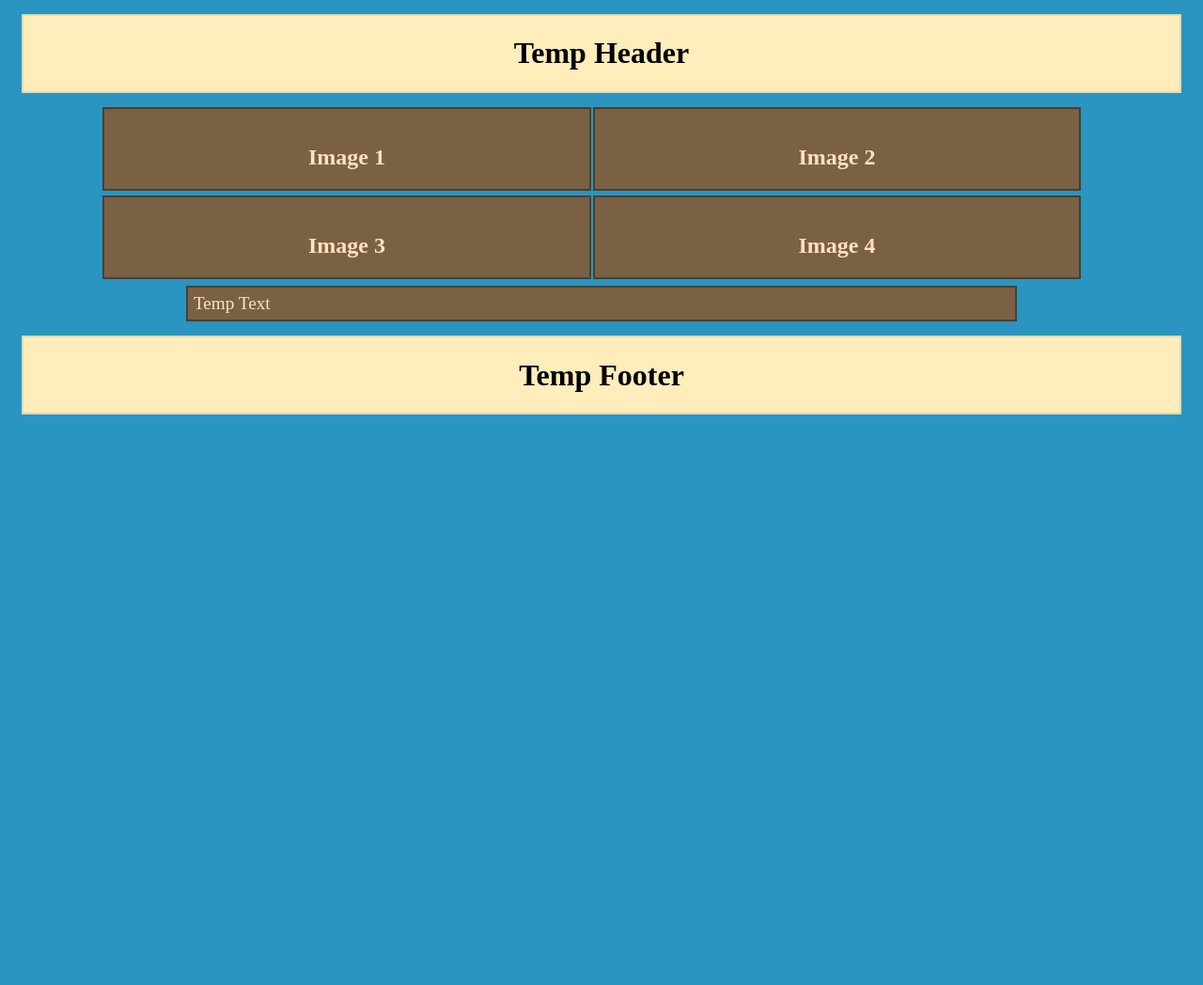
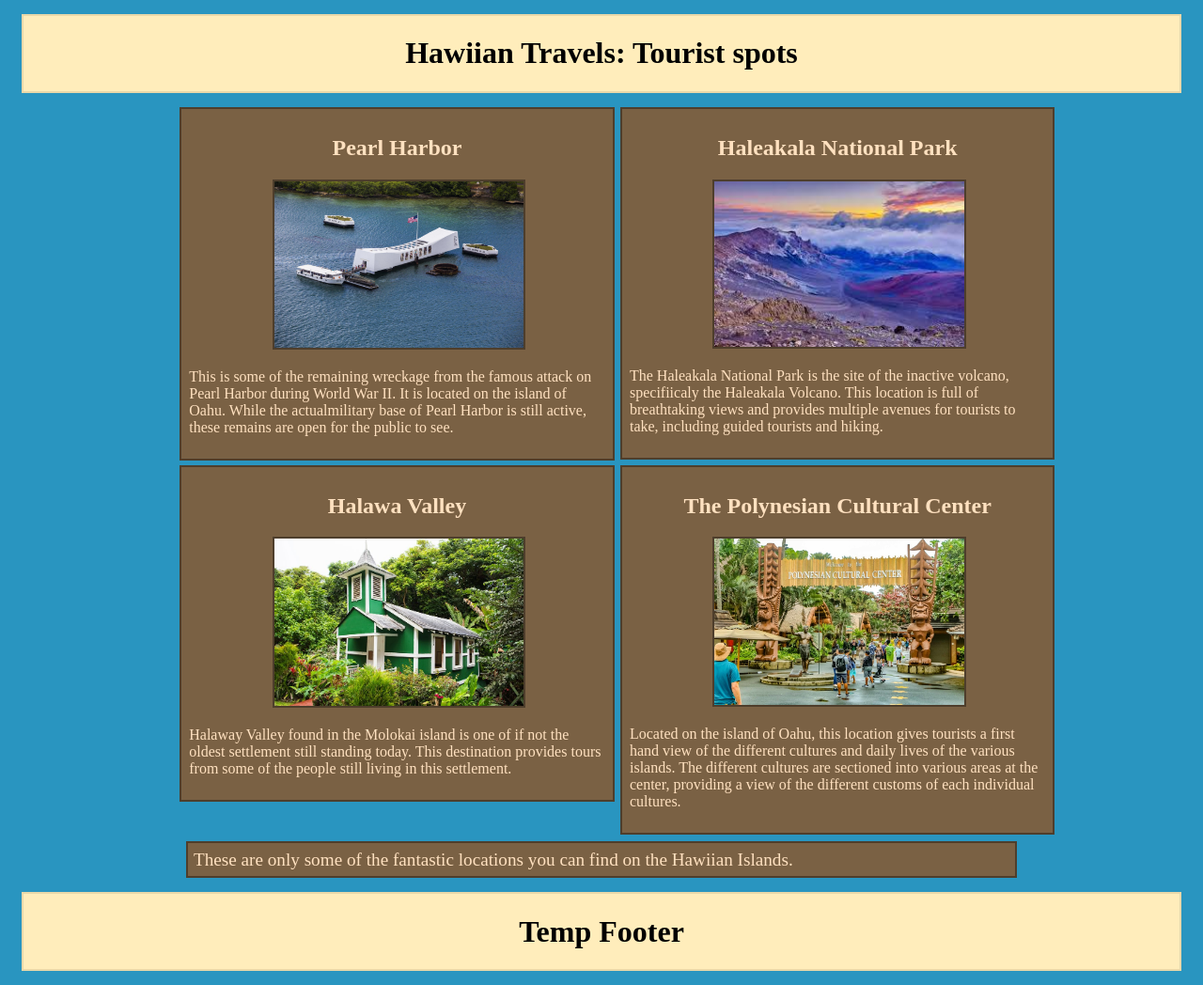
Before and after one commit to Fitzy23/responsivetravelassignment, a plain HTML site: page index.html in a window 1280 px wide. Shown: the whole page at 94% size. Before the commit the page ends 800 px from the top, so only its background shows below. Drawn offline with Linux system fonts and the light colour scheme.

Commit message:
added all comments on style.css, added/fixed images, added all descriptions

```diff
--- a/index.html
+++ b/index.html
@@ -16,47 +16,69 @@
         <link rel="stylesheet" href="style.css">
 
     <!--Displays Title In Page Window-->
-        <title>Temp Title</title>
+        <title>Hawiian Travels</title>
 </head>
 
 <body>
     <!--Header Element-->
-        <header><h1>Temp Header</h1></header>
+        <header><h1>Hawiian Travels: Tourist spots</h1></header>
 
     <!--Image/Caption Column Elements-->
         <div class="capimgCollection">
             <!--Image/Captions 1-->
                 <section class="capimg1">
-                    <img src="img1.png" alt="" />
-                    <h2>Image 1</h2>
-                    <p></p>
+                    <h2>Pearl Harbor</h2>
+                    <img src="img1.jpg" alt="Pearl Harbor Image"/>
+                    <p>
+                        This is some of the remaining wreckage from the famous attack on Pearl Harbor during
+                        World War II. It is located on the island of Oahu. While the actualmilitary base of
+                        Pearl Harbor is still active, these remains are open for the public to see.
+                    </p>
                 </section>
 
             <!--Image/Captions 2-->
                 <section class="capimg2">
-                    <img src="img2.png" alt="" />
-                    <h2>Image 2</h2>
-                    <p></p>
+                    <h2>Haleakala National Park</h2>
+                    <img src="img2.jpg" alt="Haleakala National Park Image"/>
+                    <p>
+                        The Haleakala National Park is the site of the inactive volcano, specifiicaly
+                        the Haleakala Volcano. This location is full of breathtaking views
+                        and provides multiple avenues for tourists to take, including guided tourists
+                        and hiking.
+                    </p>
                 </section>
 
             <!--Image/Captions 3-->
                 <section class="capimg3">
-                    <img src="img3.png" alt="" />
-                    <h2>Image 3</h2>
-                    <p></p>
+                    <h2>Halawa Valley</h2>
+                    <img src="img3.jpg" alt="Halawa Valley Image" />
+                    <p>
+                        Halaway Valley found in the Molokai island is one of if not the oldest
+                        settlement still standing today. This destination provides tours from
+                        some of the people still living in this settlement.
+                    </p>
                 </section>
 
             <!--Image/Captions 4-->
                 <section class="capimg4">
-                    <img src="img4.png" alt="" />
-                    <h2>Image 4</h2>
-                    <p></p>
+                    <h2>The Polynesian Cultural Center</h2>
+                    <img src="img4.jpg" alt="Polynesian Cultural Center" />
+                    <p>
+                        Located on the island of Oahu, this location gives tourists
+                        a first hand view of the different cultures and daily lives of
+                        the various islands. The different cultures are sectioned into various
+                        areas at the center, providing a view of the different customs of each
+                        individual cultures.
+                    </p>
                 </section>
 
         </div>
 
     <!--Article Element-->
-        <article>Temp Text</article>
+        <article>
+            These are only some of the fantastic locations you can find
+            on the Hawiian Islands.
+        </article>
 
     <!--Footer Element-->
         <footer><h1>Temp Footer</h1></footer>
--- a/style.css
+++ b/style.css
@@ -8,7 +8,10 @@
 /* Main Styles */
     /*
         Heaeder Element
-        -
+        - Centers Text
+        - Changes Background Color
+        - Adds Solid Colored Border
+        - Changes Margins
     */
         header{
             text-align: center;
@@ -20,7 +23,10 @@
 
     /*
         Footer Element
-        -
+        - Centers Text
+        - Changes Background Color
+        - Adds Solid Colored Border
+        - Changes Margins
     */
         footer{
             text-align: center;
@@ -32,7 +38,7 @@
 
     /*
         HTML Element
-        -
+        - Changes Background Color
     */
         html{
             background-color: rgb(41, 149, 192);
@@ -40,7 +46,11 @@
 
     /*
         Article Element
-        -
+        - Adds Background Color
+        - Adds Solid Colored Border
+        - Changes Margins
+        - Changes Text Color
+        - Increases Font Size
     */
         article{
             background-color: rgb(122, 97, 68);
@@ -55,7 +65,18 @@
 
     /*
         CapImgCollection + Individual CapImg Elements
-        -
+        - Empty Content
+        - Changes Display To Table
+        - Clears Both
+
+        - Makes All Images Float
+        - Gives All Images A Width of 35%
+        - Changes Right Margin
+        - Adds Background Color
+        - Changes Bottom Margin
+        - Adds Padding
+
+        - Changes Left Margin
     */
         .capimgCollection:after {
             content: "";
@@ -65,26 +86,36 @@
 
         .capimg1, .capimg2, .capimg3, .capimg4 {
             float:left;
-            width:40%;
-            margin-right:2px;
+            width:35%;
+            margin-right:.5%;
             background-color: rgb(122, 97, 68);
             border: 2px solid rgb(78, 62, 44);
             color: rgb(255, 225, 192);
             margin-bottom: 5px;
-            padding-left: 5px;
-            padding-right: 5px;
+            padding: 8px;
         }
 
         .capimg1, .capimg3{
-            margin-left: 8%;
+            margin-left: 14.5%;
         }
 
     /*
         H2 Element
-        -
+        - Centers Text
     */
         h2{
             text-align: center;
+        }
+
+    /*
+        Img Element
+        - Adjusts Left Margin
+        - Adds Solid Border With Color
+    */
+        img{
+            width: 60%;
+            margin-left: 20%;
+            border: 2px solid rgb(78, 62, 44);
         }
 
 /* Responsive Styles */
@@ -93,4 +124,8 @@
         width: 70%;
         margin-left: 13.5%;
     }
+
+    article{
+        text-align: center;
+    }
 }
```
Also changed, not shown: img1.jpg (added), img2.jpg (added), img3.jpg (added), img4.jpg (added).
